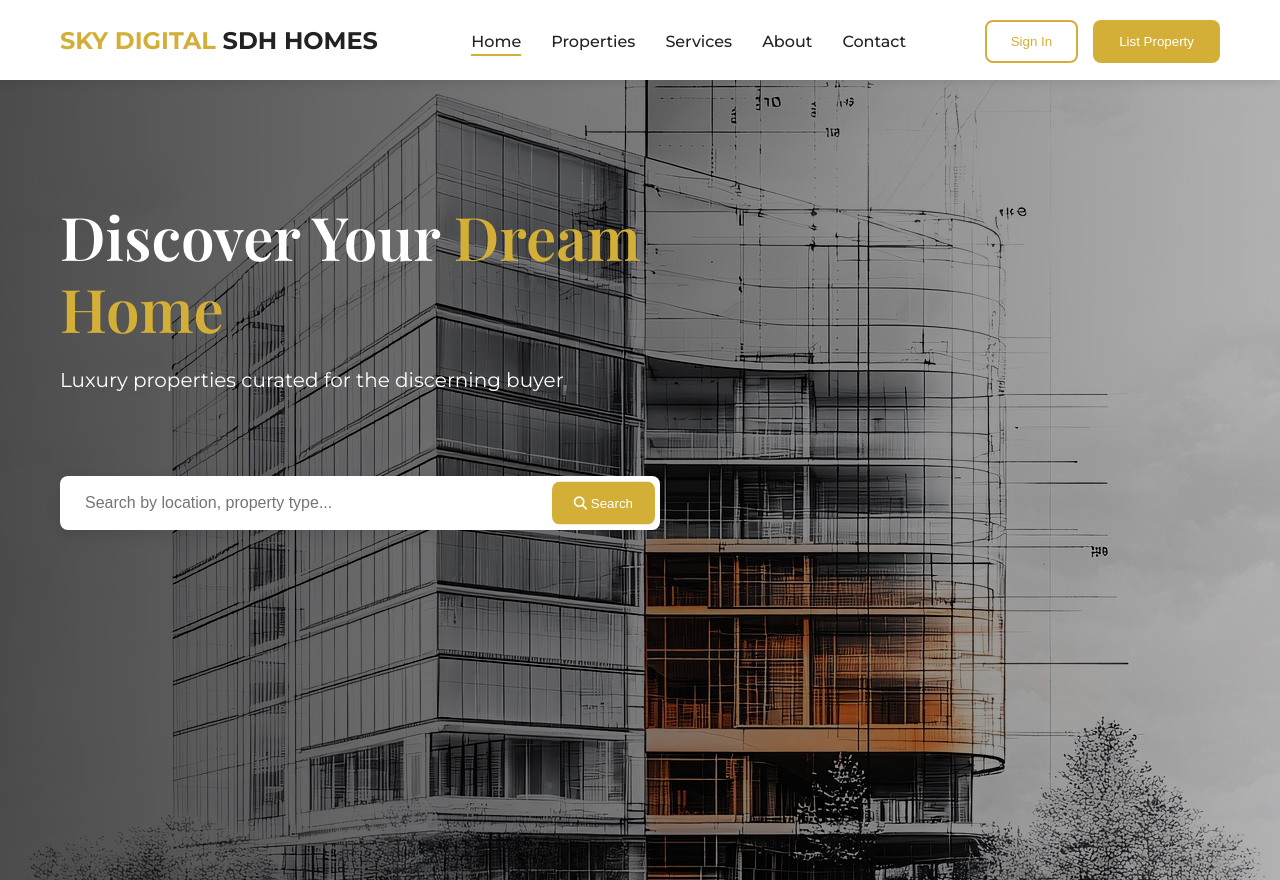
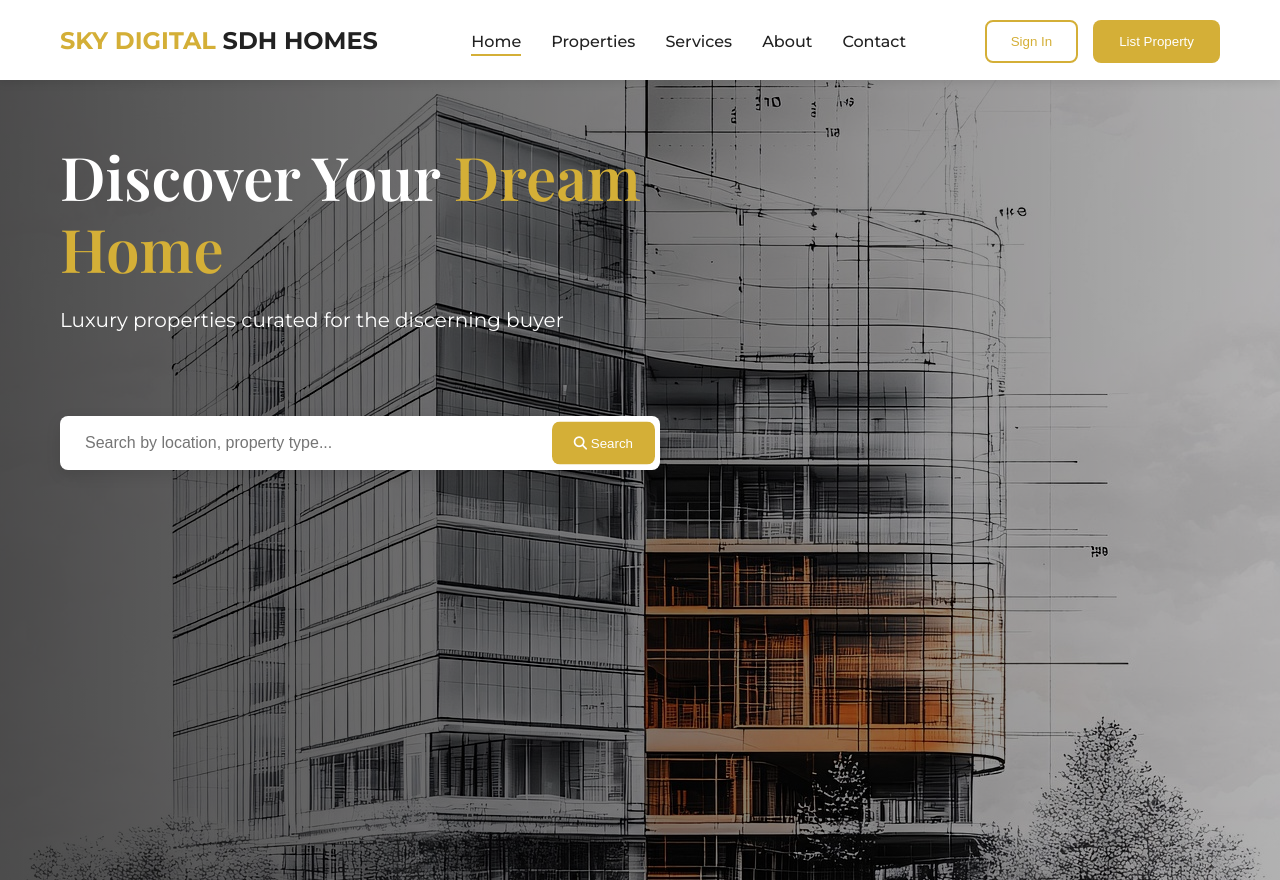
Before and after one commit to Terhemen001/Skydigital_, a plain HTML site: page index.html in a window 1280 px wide. Shown: the top 880 px of the page. Drawn offline with nearby package versions, Linux system fonts and the light colour scheme.

Commit message:
Update style.css

```diff
--- a/style.css
+++ b/style.css
@@ -26,10 +26,6 @@ body {
     line-height: 1.6;
     overflow-x: hidden;
     background-color: var(--light-color);
-}
-
-h1, h2 {
-    margin-top: 60px;
 }
 
 h1, h2, h3, h4 {
```
